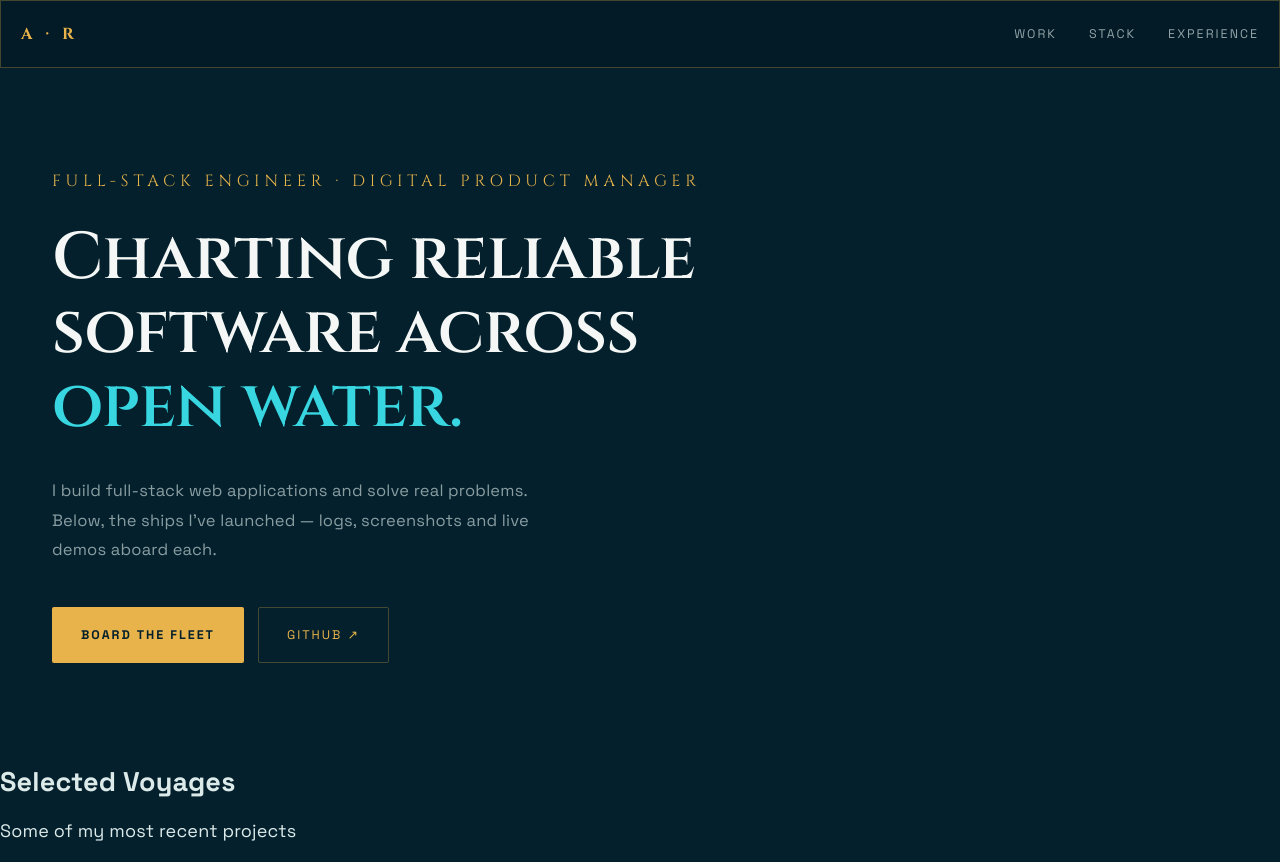
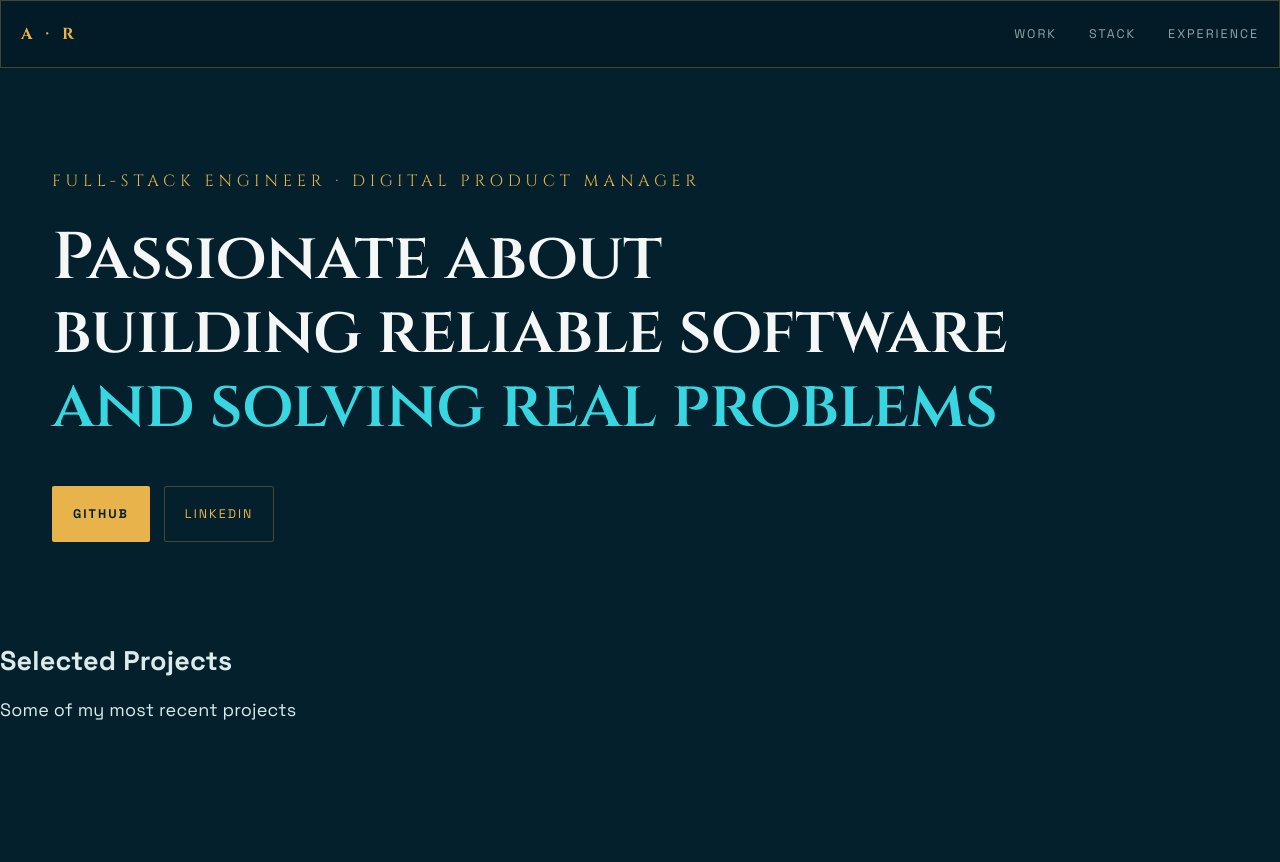
Before and after one commit to IcedPeppermintTea/portfolio, a React (Vite) app: page / in a window 1280 px wide. After the commit the page ends 800 px from the top, so only its background shows below. Built offline with nearby package versions, Linux system fonts and the light colour scheme.

Commit message:
removed dummy text, edited hero css

```diff
--- a/src/App.css
+++ b/src/App.css
@@ -63,7 +63,7 @@ body {
 
 .hero {
   padding: 100px 52px 84px;
-  max-width: 900px;
+  max-width: 1200px;
 }
 
 .hero-eyebrow {
@@ -114,7 +114,7 @@ body {
 .btn {
   display: inline-flex;
   align-items: center;
-  padding: 14px 28px;
+  padding: 14px 20px;
   border-radius: 2px;
   font-family: var(--font-body);
   font-size: 12.5px;
--- a/src/components/Slider.jsx
+++ b/src/components/Slider.jsx
@@ -3,7 +3,7 @@ function Slider() {
     <section>
       <div className="selected-projects">
         <div className="header">
-          <h1>Selected Voyages</h1>
+          <h1>Selected Projects</h1>
           <p>Some of my most recent projects</p>
         </div>
         <div className="carousel-arrows">
--- a/src/data/hero-data.js
+++ b/src/data/hero-data.js
@@ -1,15 +1,15 @@
 export const hero = {
   eyebrow: "Full-stack engineer · Digital Product Manager",
-  title_1: "Charting reliable",
-  title_2: "software across",
-  title_3: "open water.",
-  lede: "I build full-stack web applications and solve real problems. Below, the ships I've launched — logs, screenshots and live demos aboard each.",
+  title_1: "Passionate about",
+  title_2: "building reliable software",
+  title_3: "and solving real problems",
+  lede: "",
   btn_1: {
-    title: "Board The Fleet",
+    title: "GitHub",
     link: "https://github.com/IcedPeppermintTea",
   },
   btn_2: {
-    title: "GitHub ↗",
-    link: "https://github.com/IcedPeppermintTea",
+    title: "LinkedIn",
+    link: "https://www.linkedin.com/in/ayleenroque/",
   },
 };
```
